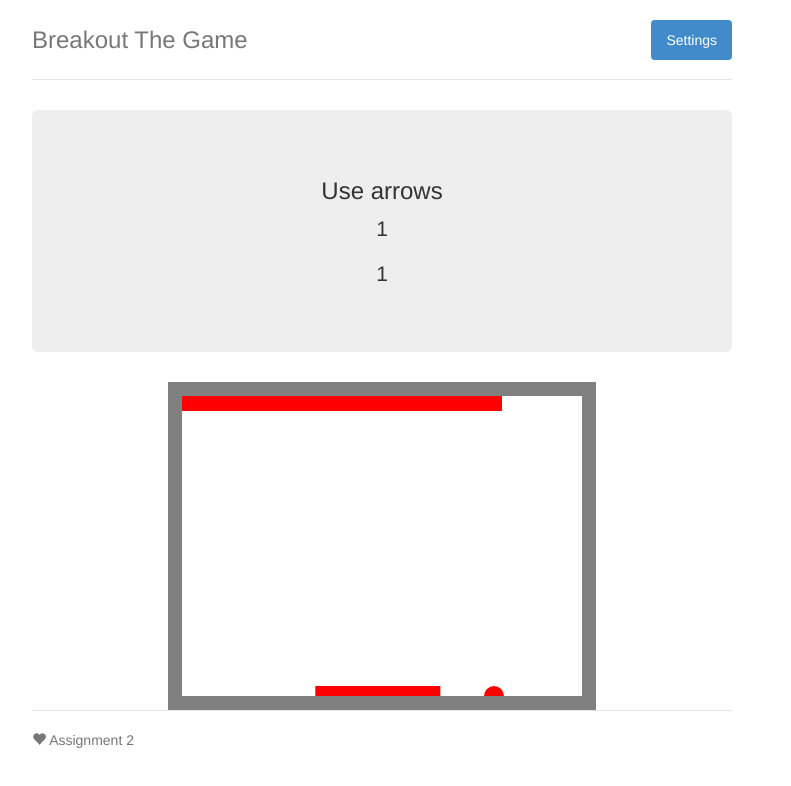
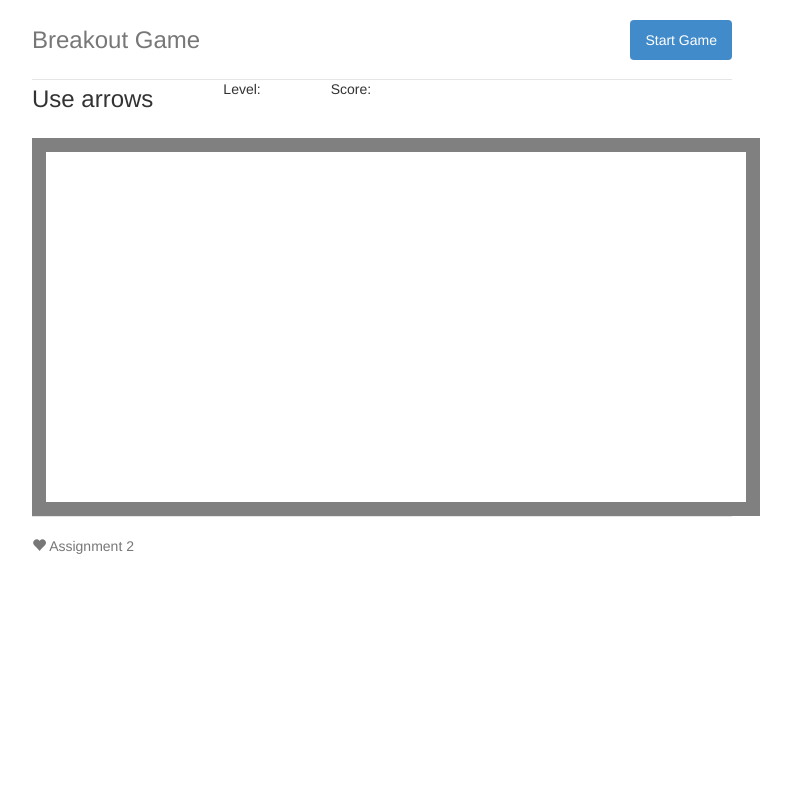
Before and after one commit to cadz7/csc309-A2-UofT, a plain HTML site: page index.html in a window 1280 px wide. Shown: the whole page, without its empty margins (258-1049 px from the left). Drawn offline with nearby package versions, Linux system fonts and the light colour scheme.

Commit message:
Simplified CSS, added bricks and changed ball speed increase

```diff
--- a/index.html
+++ b/index.html
@@ -11,18 +11,17 @@
 		  <div class="container">
 	      <div class="header">
 	        <ul class="nav nav-pills pull-right">
-	          <li class="active"><a>Settings</a></li>
+	          <li class="active"><a id="start" class="click">Start Game</a></li>
 	        </ul>
-	        <h3 class="text-muted">Breakout The Game</h3>
+	        <h3 class="text-muted" >Breakout Game</h3>
+	        <div class="container1">
+					<h3 class="display-left">Use arrows</h3>
+					<div class="display-left padding-left">Level: <p id="level"></p></div>
+					<div class="display-left padding-left">Score: <p id="score"></p></div>
+		</div>
 	      </div>
 
-				<div class="jumbotron">
-					<h3>Use arrows</h3>
-					<p id="level"></p>
-					<p id="score"></p>
-				</div>
-
-	      <div ng-view=""><canvas id="canvas" width="400" height="300"
+	      <div ng-view=""><canvas id="canvas" width="700" height="350"
 			class="canvas-border"></canvas></div>
 
 
@@ -32,7 +31,6 @@
 			</div>
 		</div>
 
-
 	 	<script type="text/javascript" src="https://code.jquery.com/jquery-2.1.1.min.js"></script>
 	 	<script type="text/javascript" src="library.js"></script>
 	 	<script src="main.js"></script>
--- a/library.js
+++ b/library.js
@@ -2,8 +2,8 @@ var library = (function() {
 
 		var canvasMinX;
 		var canvasMaxX;
-		var x = 100;
-		var y = 100;
+		var x = 220;
+		var y = 150;
 		var dy_init = 4;
 		var dx = 2;
 		var dy = 4;
@@ -26,7 +26,7 @@ var library = (function() {
 		var total_score;
 		var level_count;
 		var max_level = 3;
-		var colors = ["red","orange","brown","yellow","green","blue"]
+		var colors = ["red","orange","green","yellow"]
 		var level = $('#level')[0];
 		var score = $('#score')[0];
 		return {
@@ -63,8 +63,8 @@ var library = (function() {
 					Initialize the bricks
 				 */
 				init_bricks: function() {
-				  row_count = 1;
-  				col_count = 5;
+				  row_count = 8;
+  				col_count = 14;
 					brick_width = (canvas_width/col_count);
 					brick_height = 15;
 
@@ -122,7 +122,7 @@ var library = (function() {
 					/* modify level */
 					level.innerHTML = level_count;
 					/* Move the paddle  */
-					if (rightDown && paddlex < 300) paddlex += 5;
+					if (rightDown && paddlex < 600) paddlex += 5;
 					else if (leftDown && paddlex > 0) paddlex -= 5;
 
 					library.rect(paddlex, canvas_height-paddleh, paddlew, paddleh,colors[0]);
@@ -134,7 +134,7 @@ var library = (function() {
 				      if (bricks[i][j] == 1) {
 				        library.rect((j * (brick_width)),
 				             (i * (brick_height)),
-				             brick_width, brick_height, colors[i]);
+				             brick_width, brick_height, colors[Math.floor(i/2)]);
 				      }
 				    }
 				  }
@@ -165,7 +165,7 @@ var library = (function() {
 					if (x + dx > canvas_width || x + dx < 0)
 						dx = -dx;
 					if(y + dy < 0)
-						if(dy < dy_max) dy = -dy + 0.25;
+						if(dy < dy_max) dy = -dy + 0.05;
 						else dy = -dy;
 					else if (y + dy > canvas_height )
 					{
--- a/main.js
+++ b/main.js
@@ -5,9 +5,10 @@ function initialize_game() {
 	library.init_mouse();
 }
 
-initialize_game();
 
 $(document).keydown(library.onKeyDown);
 $(document).keyup(library.onKeyUp);
-// Mouse events not working?
-$(document).mousemove(library.OnMouseMove);
+
+$('#start').click(function() {
+	initialize_game();
+});
--- a/style.css
+++ b/style.css
@@ -86,3 +86,19 @@ body {
     border-bottom: 0;
   }
 }
+
+
+.container1 {
+  display: inline;
+}
+
+.display-left {
+  float:left;
+}
+.click {
+  cursor: pointer;
+}
+
+.padding-left {
+  padding-left: 10%;
+}
```
